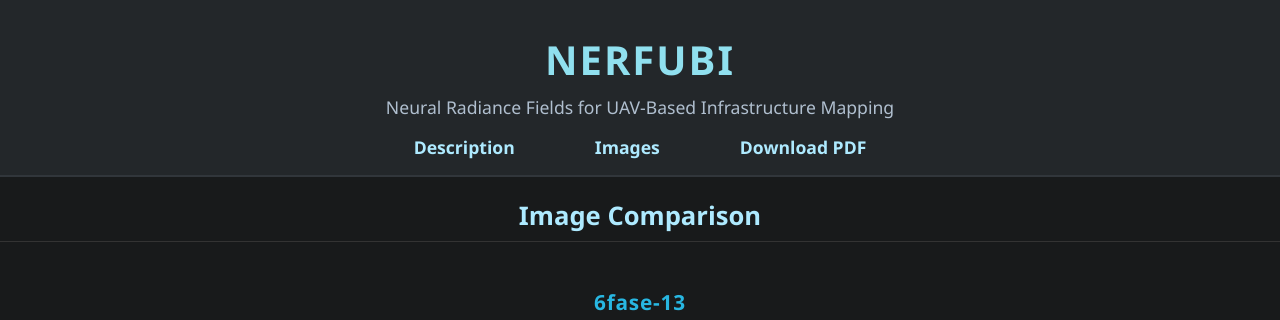
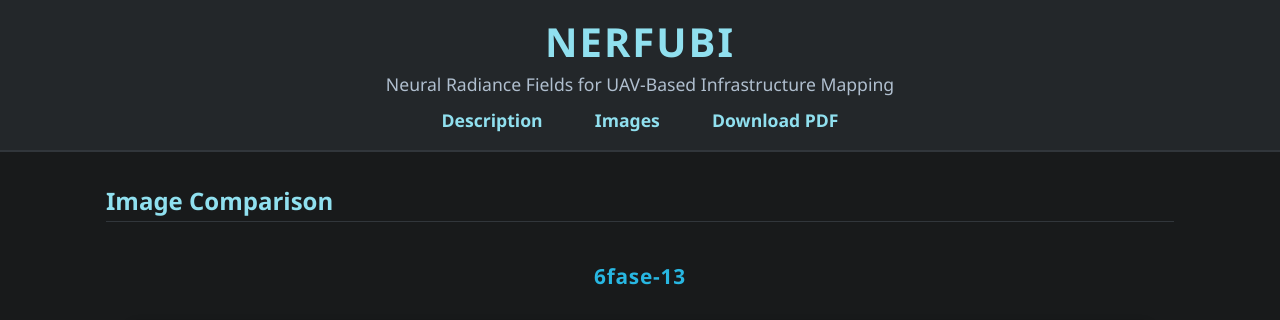
Before and after one commit to Ydigit/nerfubi-p, a plain HTML site: page images.html in a window 1280 px wide. Shown: the top 320 px of the page. Drawn offline with Linux system fonts and the light colour scheme.

Commit message:
done no img

```diff
--- a/images.html
+++ b/images.html
@@ -1,6 +1,8 @@
 <!DOCTYPE html>
 <html lang="pt">
 <head>
+    <meta name="viewport" content="width=device-width, initial-scale=1.0"/>
+
   <meta charset="UTF-8">
   <title>NERFUBI – Comparação de Imagens</title>
   <link rel="stylesheet" href="img.css">
--- a/img.css
+++ b/img.css
@@ -5,9 +5,10 @@ body {
     background: #181a1b;
     color: #f2f2f2;
 }
+
 header {
     background: #23272a;
-    padding: 2rem 0 1rem 0;
+    padding: 1.25rem 0; /* consistente */
     text-align: center;
     border-bottom: 2px solid #31363b;
 }
@@ -18,7 +19,6 @@ header {
     letter-spacing: 2px;
     color: #90e0ef;
 }
-
 
 .subtitle {
     margin: 0.5rem 0 0 0;
@@ -43,8 +43,22 @@ nav a:hover {
     color: #48cae4;
 }
 
+main {
+    max-width: 1100px;
+    margin: 2rem auto;
+    padding: 0 1rem;
+}
 
+section {
+    margin-bottom: 3rem;
+}
 
+h2 {
+    color: #90e0ef;
+    border-bottom: 1px solid #31363b;
+    padding-bottom: 0.3rem;
+    margin-bottom: 1.2rem;
+}
 
 footer {
     background: #23272a;
@@ -65,35 +79,6 @@ footer a:hover {
 }
 
 
-
-nav {
-    display: flex;
-    justify-content: center;
-    gap: 2em; /* espaçamento entre links */
-    margin-top: 1em;
-}
-
-nav a {
-    text-decoration: none;
-    color: #aeeaff;
-    font-weight: bold;
-    font-size: 1.1em;
-}
-
-
-h1 {
-      font-size: 2.4em;
-      color: #77e4ff;
-      margin-bottom: 0.2em;
-    }
-    h2 {
-      text-align: center;
-      font-size: 1.6em;
-      color: #aeeaff;
-      border-bottom: 1px solid #333;
-      padding-bottom: 0.3em;
-      margin-bottom: 1em;
-    }
 
 
     .comparison-table {
@@ -161,3 +146,11 @@ h1 {
         width: 95vw;
       }
     }
+
+
+
+    nav { line-height: 1; }
+.header-content h1 { margin: 0; line-height: 1.1; }
+
+
+* { box-sizing: border-box; }
--- a/styles.css
+++ b/styles.css
@@ -7,7 +7,7 @@ body {
 
 header {
     background: #23272a;
-    padding: 2rem 0 1rem 0;
+    padding: 1.25rem 0; /* consistente */
     text-align: center;
     border-bottom: 2px solid #31363b;
 }
@@ -166,19 +166,7 @@ footer a:hover {
 }
 
 
-nav {
-    display: flex;
-    justify-content: center;
-    gap: 2em; /* espaçamento entre links */
-    margin-top: 1em;
-}
 
-nav a {
-    text-decoration: none;
-    color: #aeeaff;
-    font-weight: bold;
-    font-size: 1.1em;
-}
 .model-grid {
   display: flex;
   flex-direction: column; /* vertical stacking */
```
Also changed, not shown: index.html (+2 -2 lines).
